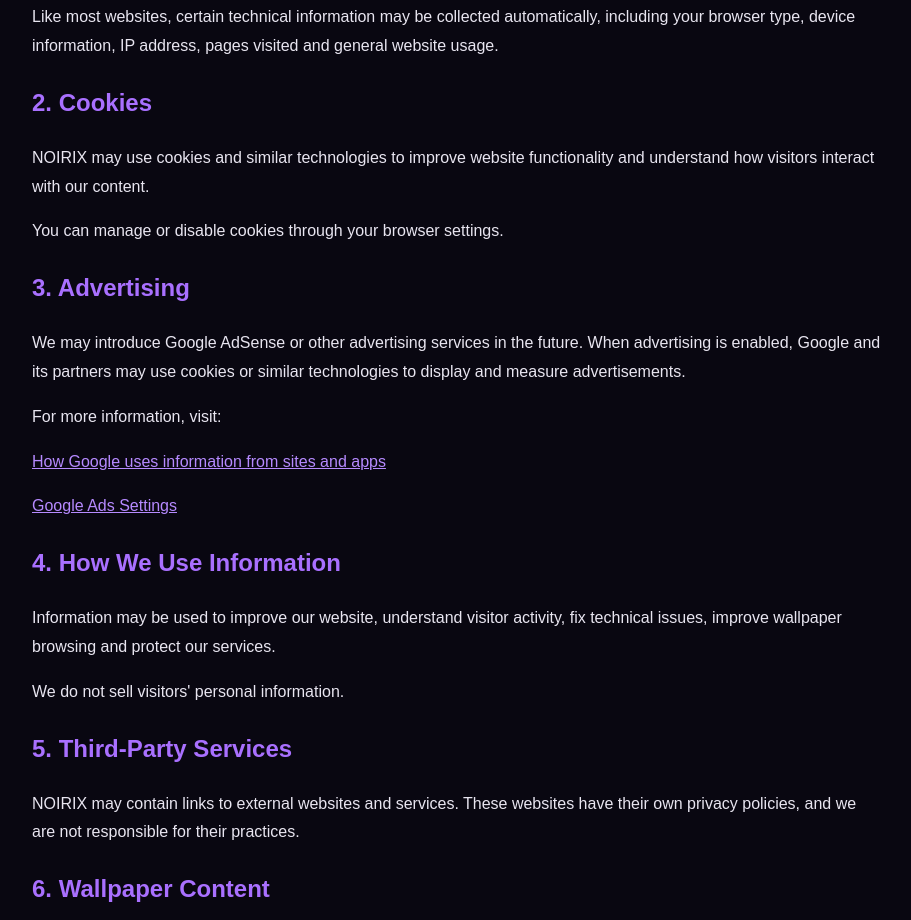
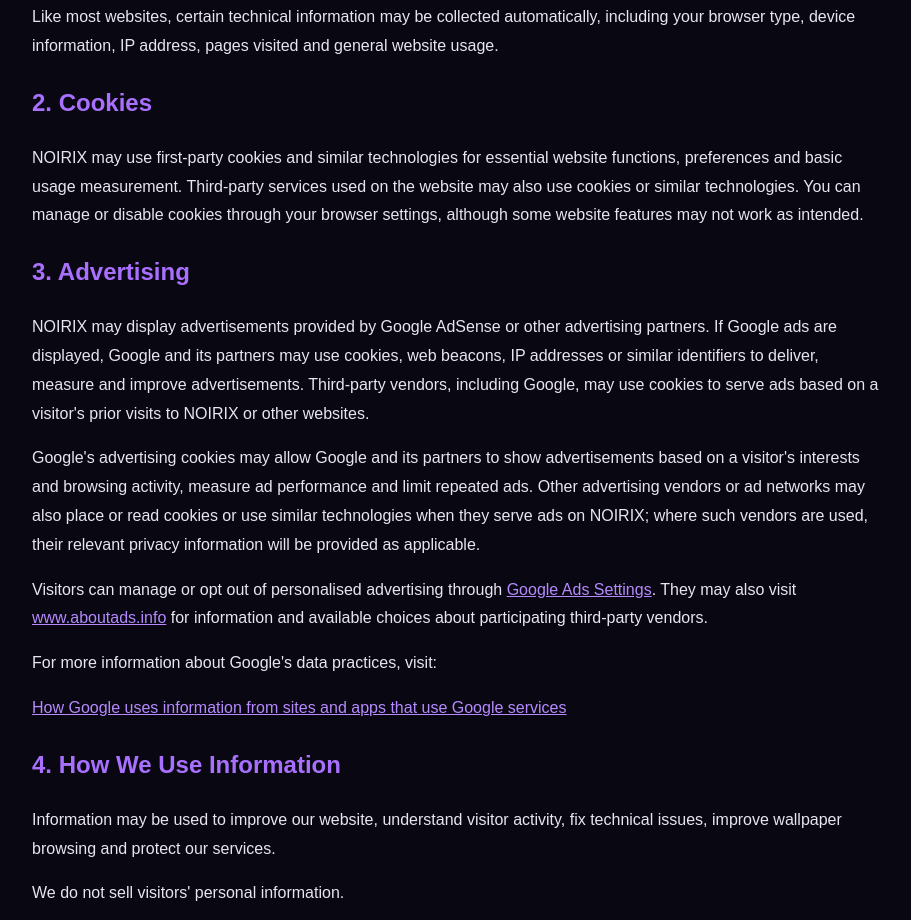
Before and after one commit to carnitro02-spec/Noirix, a plain HTML site: page privacy.html in a window 1280 px wide. Shown: the part 436-1356 px from the top of the page, without its empty margins (183-1094 px from the left). Drawn offline with Linux system fonts and the light colour scheme.

Commit message:
Complete AdSense privacy and cookie disclosures

```diff
--- a/privacy.html
+++ b/privacy.html
@@ -34,14 +34,14 @@
 <p>Like most websites, certain technical information may be collected automatically, including your browser type, device information, IP address, pages visited and general website usage.</p>
 
 <h2>2. Cookies</h2>
-<p>NOIRIX may use cookies and similar technologies to improve website functionality and understand how visitors interact with our content.</p>
-<p>You can manage or disable cookies through your browser settings.</p>
+<p>NOIRIX may use first-party cookies and similar technologies for essential website functions, preferences and basic usage measurement. Third-party services used on the website may also use cookies or similar technologies. You can manage or disable cookies through your browser settings, although some website features may not work as intended.</p>
 
 <h2>3. Advertising</h2>
-<p>We may introduce Google AdSense or other advertising services in the future. When advertising is enabled, Google and its partners may use cookies or similar technologies to display and measure advertisements.</p>
-<p>For more information, visit:</p>
-<p><a href="https://policies.google.com/technologies/partner-sites">How Google uses information from sites and apps</a></p>
-<p><a href="https://adssettings.google.com/">Google Ads Settings</a></p>
+<p>NOIRIX may display advertisements provided by Google AdSense or other advertising partners. If Google ads are displayed, Google and its partners may use cookies, web beacons, IP addresses or similar identifiers to deliver, measure and improve advertisements. Third-party vendors, including Google, may use cookies to serve ads based on a visitor's prior visits to NOIRIX or other websites.</p>
+<p>Google's advertising cookies may allow Google and its partners to show advertisements based on a visitor's interests and browsing activity, measure ad performance and limit repeated ads. Other advertising vendors or ad networks may also place or read cookies or use similar technologies when they serve ads on NOIRIX; where such vendors are used, their relevant privacy information will be provided as applicable.</p>
+<p>Visitors can manage or opt out of personalised advertising through <a href="https://adssettings.google.com/">Google Ads Settings</a>. They may also visit <a href="https://www.aboutads.info/choices/">www.aboutads.info</a> for information and available choices about participating third-party vendors.</p>
+<p>For more information about Google's data practices, visit:</p>
+<p><a href="https://policies.google.com/technologies/partner-sites">How Google uses information from sites and apps that use Google services</a></p>
 
 <h2>4. How We Use Information</h2>
 <p>Information may be used to improve our website, understand visitor activity, fix technical issues, improve wallpaper browsing and protect our services.</p>
```
